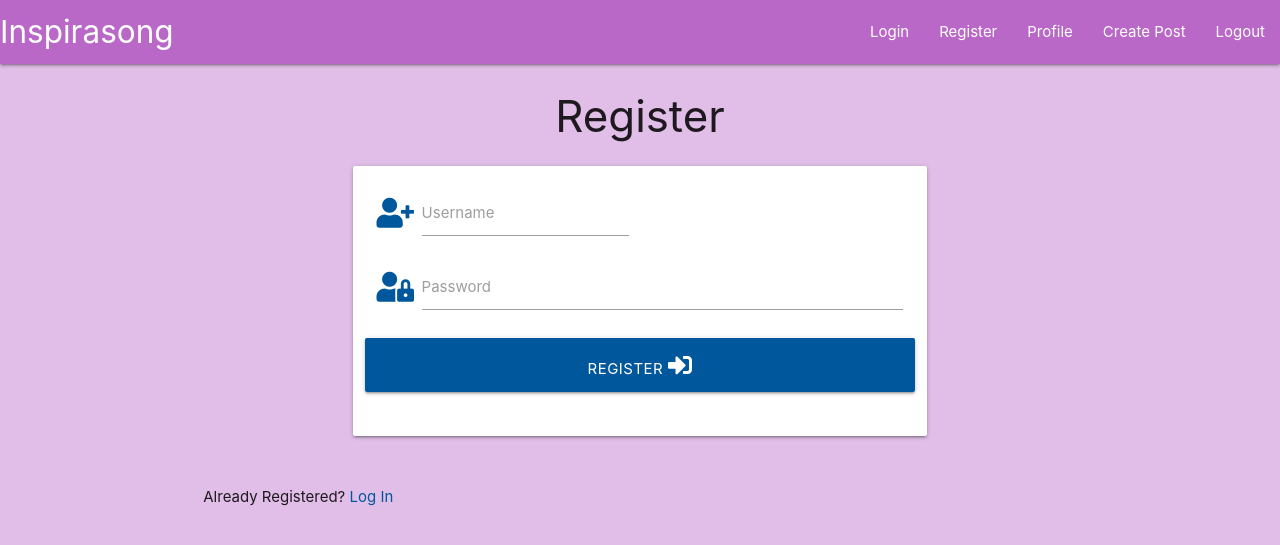
After one commit to Code-Institute-Submissions/TJones305-Inspirasong, a Flask app: page /register in a window 1280 px wide. The commit adds this page. Shown: the top 545 px of the page. Run offline with Flask 2, Linux system fonts and the light colour scheme; some libraries are stand-ins or nearby versions.

Commit message:
Created Register page and established link on navbar

```diff
--- a/app.py
+++ b/app.py
@@ -1,11 +1,20 @@
 import os
 from flask import (
     Flask, flash, render_template, redirect, request, session, url_for)
+from flask_pymongo import PyMongo
+from bson.objectid import ObjectId
+from werkzeug.security import generate_password_hash, check_password_hash
 if os.path.exists("env.py"):
     import env
 
 
 app = Flask(__name__)
+
+app.config['MONGO_DBNAME'] = os.environ.get("MONGO_DBNAME")
+app.config['MONGO_URI'] = os.environ.get("MONGO_URI")
+app.secret_key = os.environ.get("SECRET_KEY")
+
+mongo = PyMongo(app)
 
 
 @app.route("/")
@@ -14,6 +23,30 @@ def base():
     return render_template("base.html")
 
 
+@app.route("/register", methods=["GET", "POST"])
+def register():
+    if request.method == "POST":
+        # CHECK IF USERNAME ALREADY EXSISTS IN DB
+        existing_user = mongo.db.users.find_one(
+            {"username": request.form.get("username").lower()})
+
+        if existing_user:
+            flash("Username already exists")
+            return redirect(url_for("register"))
+
+        register = {
+            "username": request.form.get("username").lower(),
+            "password": generate_password_hash(request.form.get("password"))
+        }
+        mongo.db.users.insert_one(register)
+
+        # PUT THE NEW USER INTO 'SESSION' COOKIE
+        session["user"] = request.form.get("username").lower()
+        flash("Registration Successful")
+        return redirect(url_for("profile", username=session["user"]))
+    return render_template("register.html")
+
+
 if __name__ == "__main__":
     app.run(host=os.environ.get("IP"),
             port=int(os.environ.get("PORT")),
--- a/templates/base.html
+++ b/templates/base.html
@@ -11,14 +11,16 @@
     {% endblock %}
     <title>Inspirasong</title>
 </head>
+
 <body>
     <header>
+        <!-- top navbar-->
         <nav>
             <div class="nav-wrapper purple lighten-2">
-                <a href="#" class="brand-logo">Inspirasong</a>
+                <a href="{{ url_for('base') }}" class="brand-logo">Inspirasong</a>
                 <ul id="nav-mobile" class="right hide-on-med-and-down purple lighten-2">
                     <li><a href="#">Login</a></li>
-                    <li><a href="#">Register</a></li>
+                    <li><a href="{{ url_for('register') }}">Register</a></li>
                     <li><a href="#">Profile</a></li>
                     <li><a href="#">Create Post</a></li>
                     <li><a href="#">Logout</a></li>
@@ -26,6 +28,9 @@
             </div>
         </nav>
     </header>
+
+    <main class="container">
+        {% block content %}
 
         <section>
             <h1 class="purple lighten-4 title">Inspirasong</h1>
@@ -36,23 +41,27 @@
             <img src="static/css/images/background-notes.jpg" alt="Musical notes on wall">
         </div>
 
+        <!--genre page buttons-->
         <section class="row buttons">
             <div class="genre">
-            <a class="col m2 offset-m1 waves-effect waves-light btn-large">Rock <i class="fas fa-skull"></i></a>
+                <a class="col m2 offset-m1 waves-effect waves-light btn-large purple lighten-2">Rock <i class="fas fa-skull"></i></a>
             </div>
             <div class="genre">
-            <a class="col m2 waves-effect waves-light btn-large">Pop <i class="fas fa-star"></i></a>
+                <a class="col m2 waves-effect waves-light btn-large purple lighten-1">Pop <i class="fas fa-star"></i></a>
             </div>
             <div class="genre">
-            <a class="col m2 waves-effect waves-light btn-large">Rap <i class="fas fa-fist-raised"></i></a>
+                <a class="col m2 waves-effect waves-light btn-large purple lighten-1">Rap <i class="fas fa-fist-raised"></i></a>
             </div>
             <div class="genre">
-            <a class="col m2 waves-effect waves-light btn-large">Dance <i class="fas fa-compact-disc"></i></a>
+                <a class="col m2 waves-effect waves-light btn-large purple lighten-1">Dance <i class="fas fa-compact-disc"></i></a>
             </div>
             <div class="genre">
-            <a class="col m2 waves-effect waves-light btn-large">Other <i class="fas fa-globe-europe"></i></a>
+                <a class="col m2 waves-effect waves-light btn-large purple lighten-1">Other <i class="fas fa-globe-europe"></i></a>
             </div>
         </section>
+
+    {% endblock %}
+    </main>
 
     <script src="https://code.jquery.com/jquery-3.5.1.min.js" integrity="sha256-9/aliU8dGd2tb6OSsuzixeV4y/faTqgFtohetphbbj0=" crossorigin="anonymous"></script>
     <script src="https://cdnjs.cloudflare.com/ajax/libs/materialize/1.0.0/js/materialize.min.js"></script>
--- /dev/null
+++ b/templates/register.html
@@ -0,0 +1,46 @@
+{% extends "base.html" %}
+{% block content %}
+
+    <h3 class="center-align">Register</h3>
+
+    <div class="row">
+        <form class="col s12 m8 offset-m2" method="POST" action="{{ url_for('register') }}">
+            <div class="card-panel">
+                <!--Username-->
+                <div class="row">
+                    <div class="input-field col s6">
+                        <i class="fas fa-user-plus prefix light-blue-text text-darken-4"></i>
+                        <input id="username" name="username" type="text" minlength="5"
+                             maxlength="15" pattern="^[a-zA-Z0-9]{5,15}$" class="validate" required>
+                        <label for="username">Username</label>
+                    </div>
+                </div>
+                <!--Password-->
+                <div class="row">
+                    <div class="input-field col s12">
+                        <i class="fas fa-user-lock prefix light-blue-text text-darken-4"></i>
+                        <input id="password" name="password" type="password" minlength="5"
+                            maxlength="15" pattern="^[a-zA-Z0-9]{5,15}$" class="validate" required>
+                        <label for="password">Password</label>
+                    </div>
+                </div>
+                <!--Register Button-->
+                <div class="row">
+                    <button type="submit" class="col s12 btn-large light-blue darken-4 text-shadow">
+                        Register <i class="fas fa-sign-in-alt"></i>
+                    </button>
+                </div>
+            </div>
+        </form>
+    </div>
+
+    <div class="row">
+        <div class="col s12">
+            <p class="centeralign">
+                Already Registered?
+                <a href="#" class="light-blue-text text-darken-4">Log In</a>
+            </p>
+        </div>
+    </div>
+
+{% endblock %}
```
Lines whose indentation alone changed are shown as unchanged.
